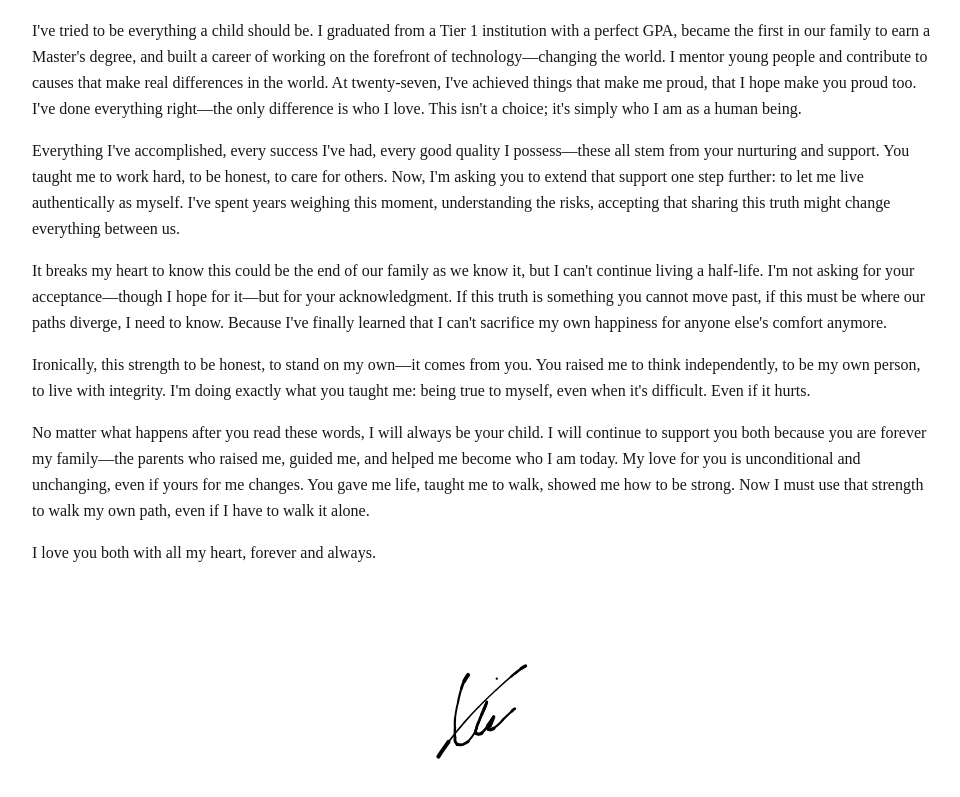
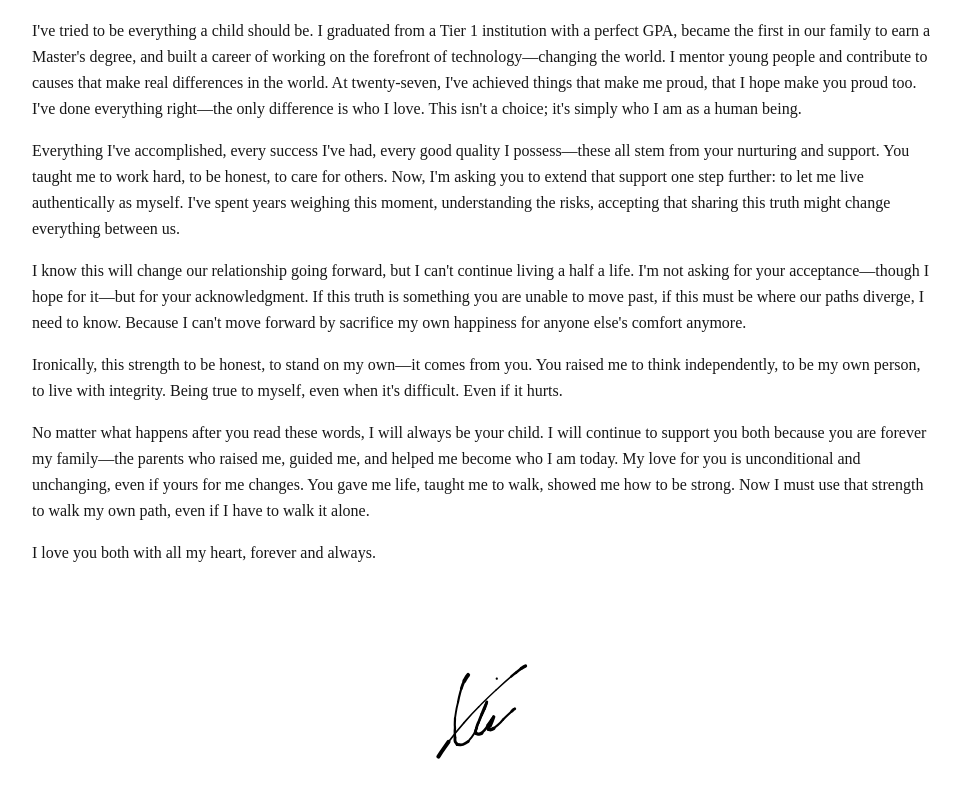
Before and after one commit to thisiscsim/collection-of-essays, a Next.js app: page / in a window 1280 px wide. Shown: the part 6356-7153 px from the top of the page, without its empty margins (158-1118 px from the left). Built offline with nearby package versions, Linux system fonts and the light colour scheme; a web font is replaced by a local one.

Commit message:
Fix: ending content

```diff
--- a/app/page.tsx
+++ b/app/page.tsx
@@ -281,12 +281,12 @@ const Home: NextPage = () => {
               might change everything between us.
             </p>
             <p className="text-base leading-relaxed mb-4">
-              It breaks my heart to know this could be the end of our family as we know it, but I can&apos;t continue living a half-life. I&apos;m not asking for your acceptance—though I hope for it—but for your acknowledgment.
-              If this truth is something you cannot move past, if this must be where our paths diverge, I need to know. Because I&apos;ve finally learned that I can&apos;t sacrifice my own happiness for anyone else&apos;s comfort anymore.
+              I know this will change our relationship going forward, but I can&apos;t continue living a half a life. I&apos;m not asking for your acceptance—though I hope for it—but for your acknowledgment.
+              If this truth is something you are unable to move past, if this must be where our paths diverge, I need to know. Because I can&apos;t move forward by sacrifice my own happiness for anyone else&apos;s comfort anymore.
             </p>
             <p className="text-base leading-relaxed mb-4">
-              Ironically, this strength to be honest, to stand on my own—it comes from you. You raised me to think independently, to be my own person, to live with integrity. I&apos;m doing exactly what you taught me:
-              being true to myself, even when it&apos;s difficult. Even if it hurts.
+              Ironically, this strength to be honest, to stand on my own—it comes from you. You raised me to think independently, to be my own person, to live with integrity.
+              Being true to myself, even when it&apos;s difficult. Even if it hurts.
             </p>
             <p className="text-base leading-relaxed mb-4">
               No matter what happens after you read these words, I will always be your child. I will continue to support you both because you are forever my family—the parents who raised me, guided me, and helped me become
```
